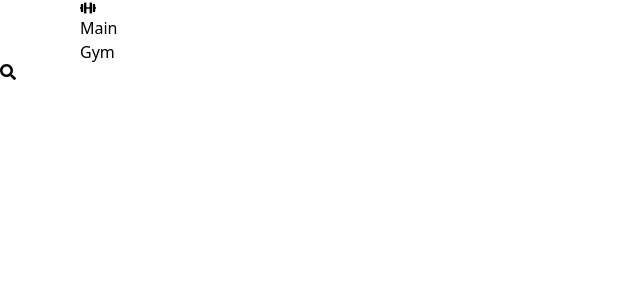
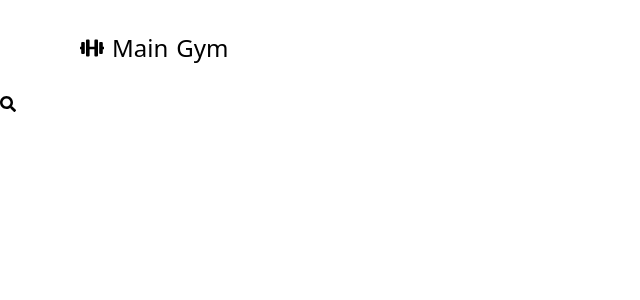
Before and after one commit to coolcrazyfox/GYM-website-tailwind-ReatJS, a React (Vite) app: page / in a window 1280 px wide. Shown: the top 300 px of the page, without its empty margins (0-640 px from the left). Built offline with nearby package versions, Linux system fonts and the light colour scheme.

Commit message:
changes NavBar

```diff
--- a/src/components/Navbar/NavBar.jsx
+++ b/src/components/Navbar/NavBar.jsx
@@ -6,7 +6,7 @@ const NavBar = () => {
     <>
       <nav>
         <div className="container">
-          <div>
+          <div className="text-2xl flex items-center gap-2 fon-bold py-8">
             <FaDumbbell />
             <p>Main</p>
             <p>Gym</p>
```
